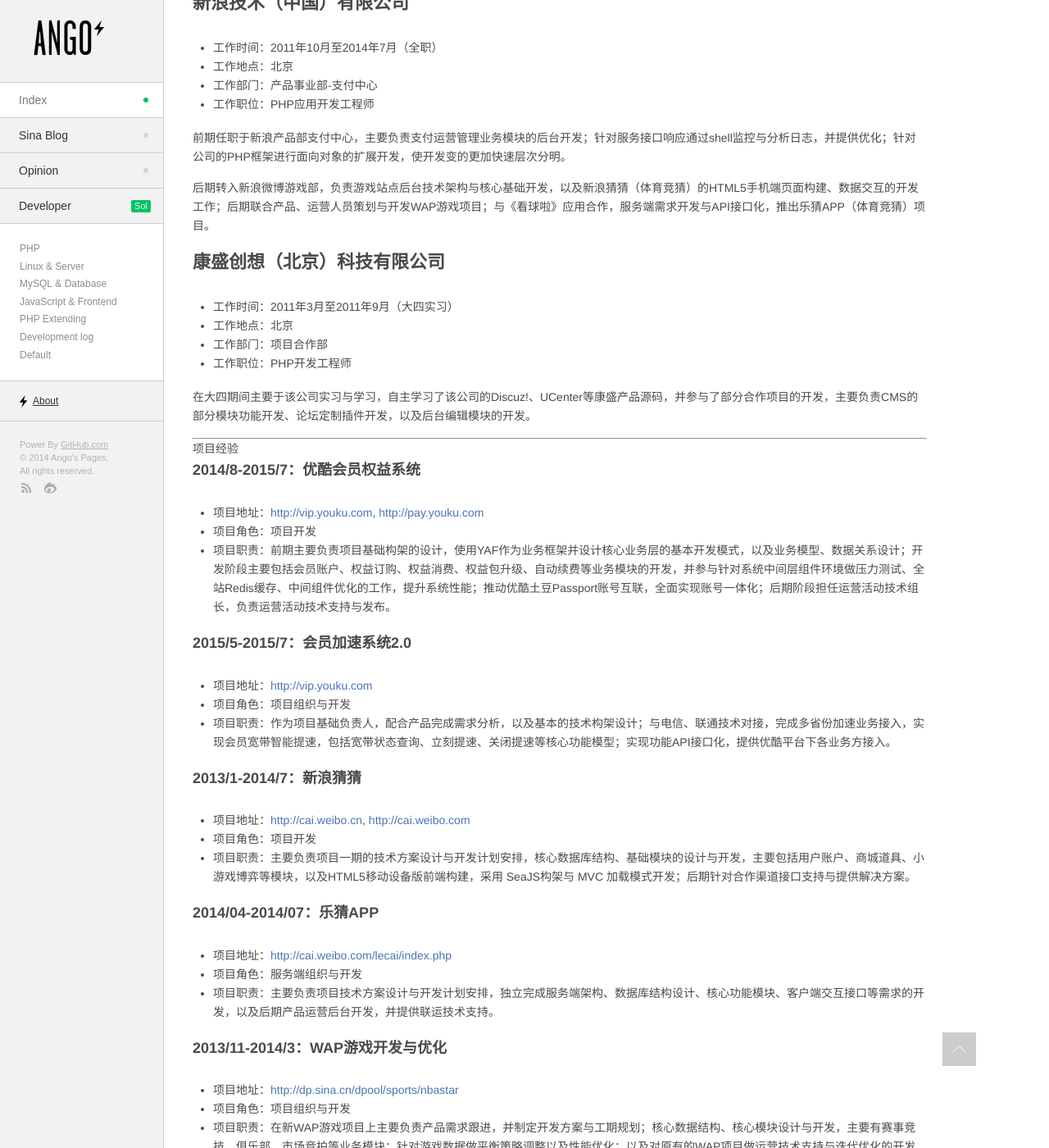
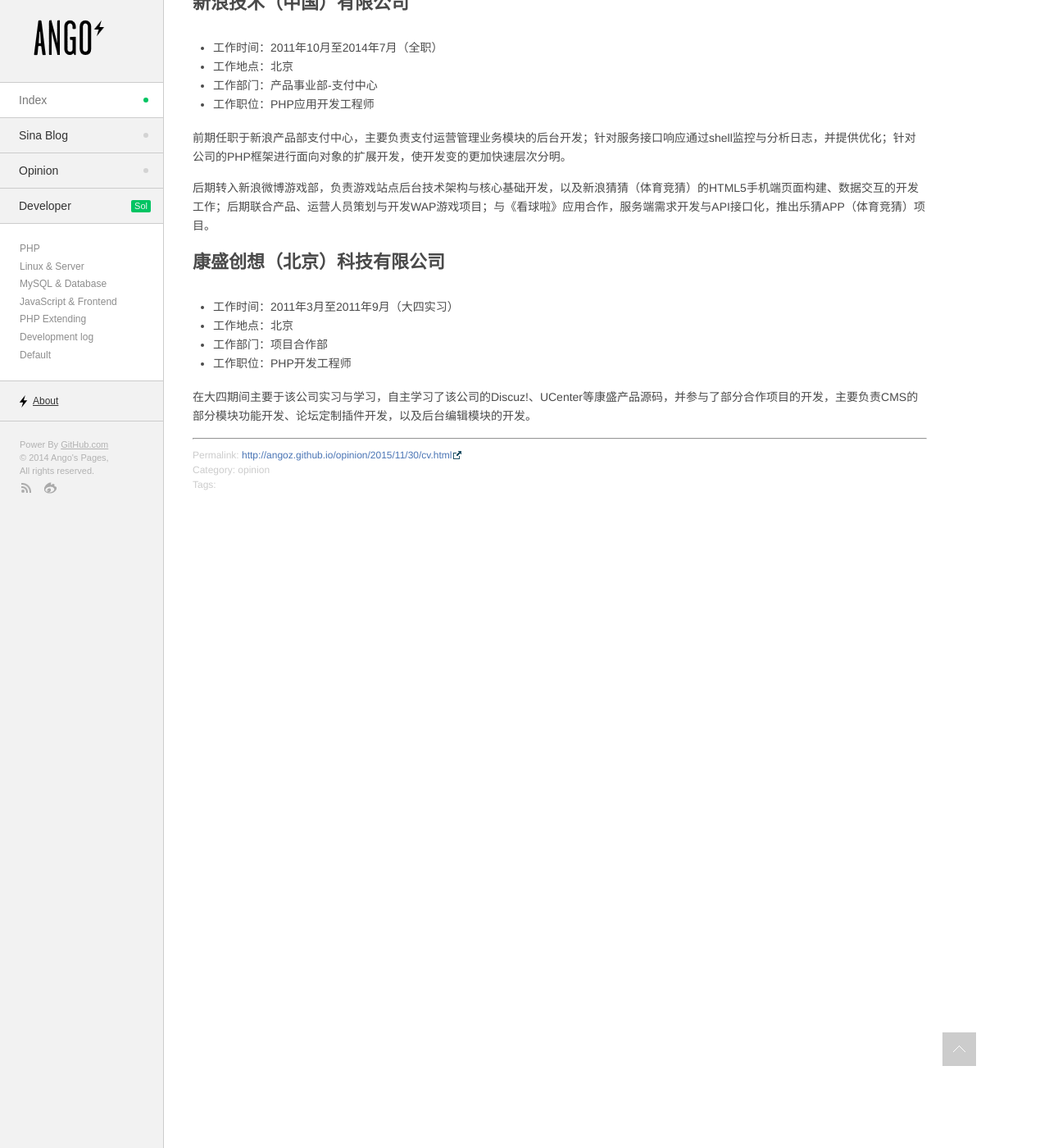
Before and after one commit to angoz/angoz.github.io, a Jekyll site: the page built from _posts/opinion/2015-11-30-cv.md, in a window 1280 px wide and 1400 px high, scrolled down 954 px. Shown: the whole window at 82% size. Built offline with Jekyll 4.4.1, drawn with Linux system fonts in a browser that asks for light colours; nearby versions of some CDN libraries; Markdown is read by kramdown in place of the engine named in the settings; some of the changed text lies outside the part shown.

Commit message:
Update 2015-11-30-cv.md

```diff
--- a/_posts/opinion/2015-11-30-cv.md
+++ b/_posts/opinion/2015-11-30-cv.md
@@ -65,63 +65,3 @@
 在大四期间主要于该公司实习与学习，自主学习了该公司的Discuz!、UCenter等康盛产品源码，并参与了部分合作项目的开发，主要负责CMS的部分模块功能开发、论坛定制插件开发，以及后台编辑模块的开发。
 
 ---
-
-# 项目经验
-
-### 2014/8-2015/7：优酷会员权益系统
- - 项目地址：[http://vip.youku.com](http://vip.youku.com "优酷会员"), [http://pay.youku.com](http://pay.youku.com "优酷支付")
- - 项目角色：项目开发
- - 项目职责：前期主要负责项目基础构架的设计，使用YAF作为业务框架并设计核心业务层的基本开发模式，以及业务模型、数据关系设计；开发阶段主要包括会员账户、权益订购、权益消费、权益包升级、自动续费等业务模块的开发，并参与针对系统中间层组件环境做压力测试、全站Redis缓存、中间组件优化的工作，提升系统性能；推动优酷土豆Passport账号互联，全面实现账号一体化；后期阶段担任运营活动技术组长，负责运营活动技术支持与发布。
-
-### 2015/5-2015/7：会员加速系统2.0
- - 项目地址：[http://vip.youku.com](http://vip.youku.com "优酷会员")
- - 项目角色：项目组织与开发
- - 项目职责：作为项目基础负责人，配合产品完成需求分析，以及基本的技术构架设计；与电信、联通技术对接，完成多省份加速业务接入，实现会员宽带智能提速，包括宽带状态查询、立刻提速、关闭提速等核心功能模型；实现功能API接口化，提供优酷平台下各业务方接入。
-
-### 2013/1-2014/7：新浪猜猜
- - 项目地址：[http://cai.weibo.cn](http://cai.weibo.cn "新浪猜猜手机版"), [http://cai.weibo.com](http://cai.weibo.com "新浪猜猜PC版")
- - 项目角色：项目开发
- - 项目职责：主要负责项目一期的技术方案设计与开发计划安排，核心数据库结构、基础模块的设计与开发，主要包括用户账户、商城道具、小游戏博弈等模块，以及HTML5移动设备版前端构建，采用 SeaJS构架与 MVC 加载模式开发；后期针对合作渠道接口支持与提供解决方案。
-
-### 2014/04-2014/07：乐猜APP
- - 项目地址：[http://cai.weibo.com/lecai/index.php](http://cai.weibo.com/lecai/index.php "乐猜APP")
- - 项目角色：服务端组织与开发
- - 项目职责：主要负责项目技术方案设计与开发计划安排，独立完成服务端架构、数据库结构设计、核心功能模块、客户端交互接口等需求的开发，以及后期产品运营后台开发，并提供联运技术支持。
-
-### 2013/11-2014/3：WAP游戏开发与优化
- - 项目地址：[http://dp.sina.cn/dpool/sports/nbastar](http://dp.sina.cn/dpool/sports/nbastar "灌篮·巅峰对决")
- - 项目角色：项目组织与开发
- - 项目职责：在新WAP游戏项目上主要负责产品需求跟进，并制定开发方案与工期规划；核心数据结构、核心模块设计与开发，主要有赛事竞技、俱乐部、市场竞拍等业务模块；针对游戏数据做平衡策略调整以及性能优化；以及对原有的WAP项目做运营技术支持与迭代优化的开发工作。
-
-### 2012/10-2013/01：游戏数据库（台湾游戏网、Dota2、剑灵游戏资料库）
- - 项目地址：[http://www.twgame.com.cn/](http://www.twgame.com.cn/ "新浪台湾游戏网"), [http://dota2db.games.sina.com.cn/](http://dota2db.games.sina.com.cn/ "剑灵数据中心")
- - 项目角色：项目开发
- - 项目职责：主要负责管理后台项目架构开发，均采用Yaf构架；Dota2、剑灵数据中心后台内容部分管理模块开发，台湾游戏网CMS管理/发布后台开发，供编辑进行数据录入、修改以及静态资源自动发布等功能；
-
-### 2011/12-2012/12：新浪新付通
- - 项目地址：[https://pay.sina.com.cn/](https://pay.sina.com.cn/ "新浪支付")
- - 项目角色：支付中心后台开发
- - 项目职责：参与支付中心后台和新付通运营结算后台的开发工作，负责财务报表开发，日常运营模块等功能的开发；负责新结算后台项目中对公司的PHP框架进行面向对象的扩展开发与优化，使开发变的更加快速层次分明；负责第三方服务接口响应速度监控与分析，并提供优化。
-
-
----
-
-# 技能参考
-
-- Web开发：PHP/LNMP/LAMP/Shell/Linux
-- Web框架：Yaf/CI/ThinkPHP/Zend
-- 前端技能：HTML(5)/CSS(3)/JavaScript/jQuery
-- 前端工具：Bootstrap/SeaJS
-- 数据库相关：MySQL/PDO/SQLite/SQL编程
-- 版本管理、文档：Svn/Git/PHPDoc
-- 单元测试：PHPUnit/SimpleTest/Qunit
-- 云和开放平台：SAE/BAE/AWS/微博开放平台/微信应用开发
-
----
-
-# 致谢
-感谢您花时间阅读我的简历，期待能有机会和您共事。
-
----
-# 其它
- - 由「 [Github.com](https://www.github.com) 」技术驱动；
```
